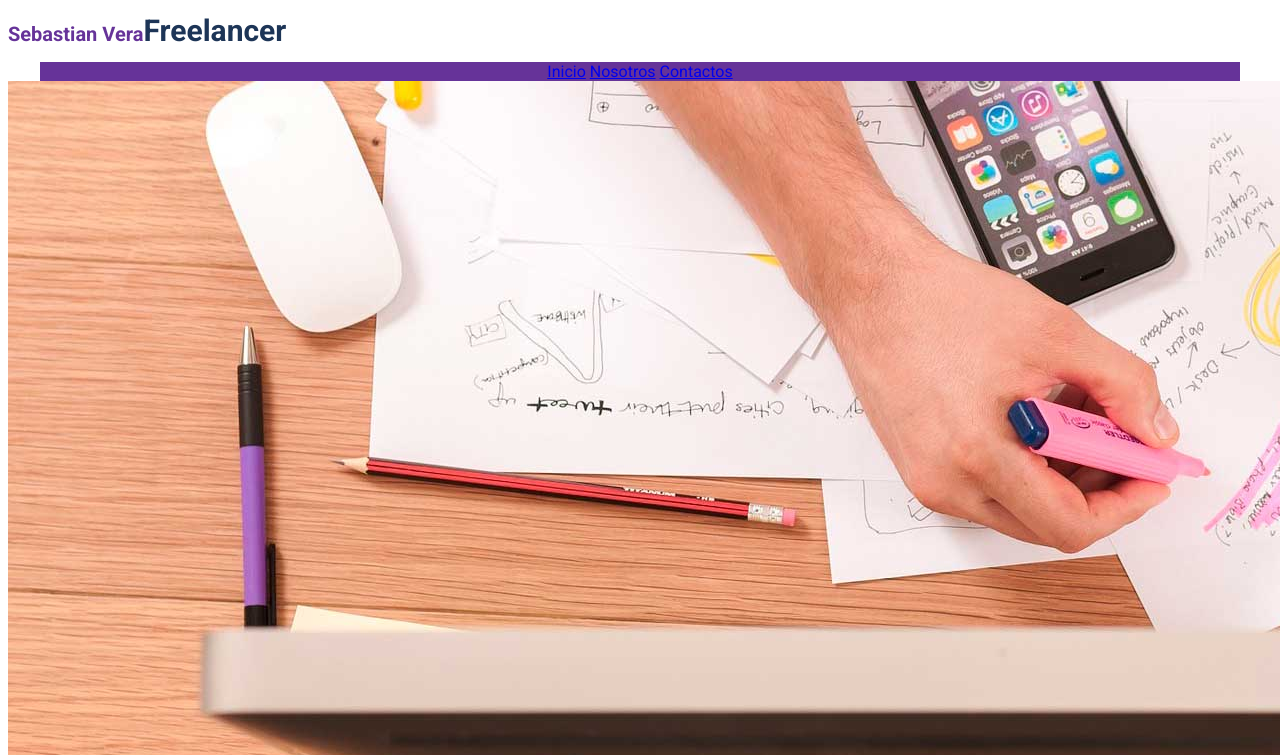
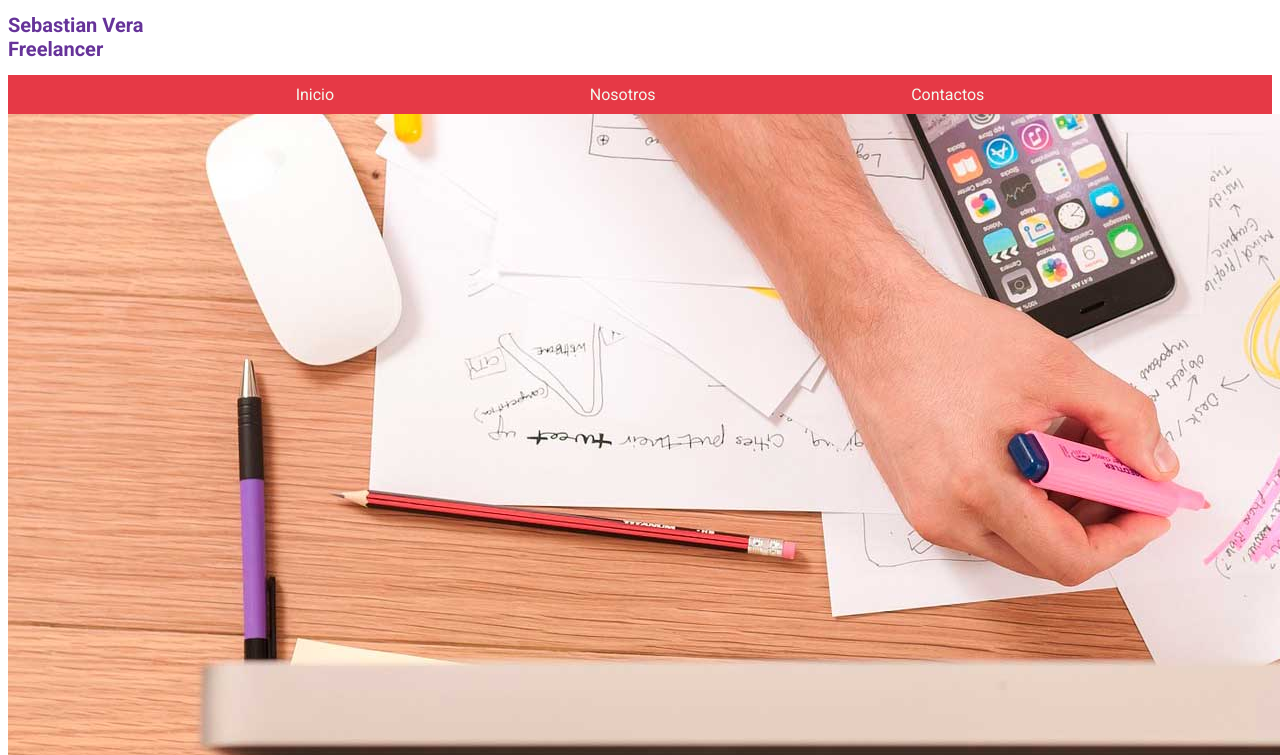
Before and after one commit to sebasvarn/Proyectos_Udemy, a plain HTML site: page index.html in a window 1280 px wide. Shown: the top 755 px of the page. Drawn offline with Linux system fonts and the light colour scheme.

Commit message:
css flex

```diff
--- /dev/null
+++ b/css/style.css
@@ -0,0 +1,57 @@
+:root{
+    --main-color: rebeccapurple;
+    --secondary-color: #f1faee;
+    --dark-blue: #1d3557;
+    --light-blue: #457b9d;
+    --nav-color: #e63946;
+    --bg-color:  #a8dadc;
+}
+
+html{
+    font-size: 62.5%;
+}
+
+
+body{
+    font-size: 16px;    /*1 rem == 10px*/
+    font-family: 'Roboto', sans-serif;
+}
+
+
+.title{
+    display: flex;
+
+    flex-direction: column;
+    color: var(--main-color);
+    font-size: 2rem;
+}
+
+.title span{
+    color: var(--text-color);
+    font-size: 2rem;
+}
+
+
+.contenedor{
+    width: 120rem;
+    margin: 0 auto;
+}
+
+.navegacion {
+    padding: 1rem;
+    border-radius: .5rem;
+    display: flex;
+    justify-content: space-evenly;
+}
+
+.navegacion a{
+    color: var(--secondary-color);
+    text-decoration: none;
+}
+
+
+.nav-bg{
+
+    background-color: var(--nav-color);
+
+}
--- a/index.html
+++ b/index.html
@@ -4,10 +4,10 @@
     <meta charset="UTF-8">
     <meta name="viewport" content="width=device-width, initial-scale=1.0">
     <title>Proyecto 1</title>
-    <link rel="preload" href="normalize.css">
+    <link rel="preload" href="css/normalize.css">
 
-    <link rel="preload" href="style.css" as="style">
-    <link href="style.css" rel="stylesheet">
+    <link rel="preload" href="css/style.css" as="style">
+    <link href="css/style.css" rel="stylesheet">
     <link rel="preconnect" href="https://fonts.googleapis.com">
     <link rel="preconnect" href="https://fonts.gstatic.com" crossorigin>
     <link href="https://fonts.googleapis.com/css2?family=Roboto:ital,wght@0,100;0,300;0,400;0,500;0,700;0,900;1,100;1,300;1,400;1,500;1,700;1,900&display=swap" rel="stylesheet">
@@ -17,11 +17,14 @@
         <h1 class="title">Sebastian Vera<span>Freelancer</span></h1>
     </header>
 
+
+    <div class="nav-bg">
     <nav class="navegacion contenedor">
         <a href="#" >Inicio</a>
         <a href="#">Nosotros</a>
         <a href="#">Contactos</a>
     </nav>
+    </div>
 
     <img src="hero.jpg">
 
--- a/style.css
+++ /dev/null
@@ -1,44 +0,0 @@
-:root{
-    --main-color: rebeccapurple;
-    --secondary-color: #f1faee;
-    --text-color: #1d3557;
-    --text-color-2: #457b9d;
-    --nav-color: #e63946;
-    --bg-color:  #a8dadc;
-}
-
-html{
-    font-size: 62.5%;
-}
-
-
-body{
-    font-size: 16px;    /*1 rem == 10px*/
-    font-family: 'Roboto', system-ui;
-}
-
-
-.title{
-    color: var(--main-color);
-    font-size: 2rem;
-}
-
-.title span{
-    color: var(--text-color);
-    font-size: 3rem;
-}
-
-.navegacion {
-    text-align: center;
-    color: var(--secondary-color);
-    background-color: var(--main-color);
-}
-
-.contenedor{
-    width: 120rem;
-    margin-top: 0;
-    margin-right: auto;
-    margin-bottom: 0%;
-    margin-left: auto;
-
-}
```
Also changed, not shown: css/normalize.css (renamed from normalize.css).
